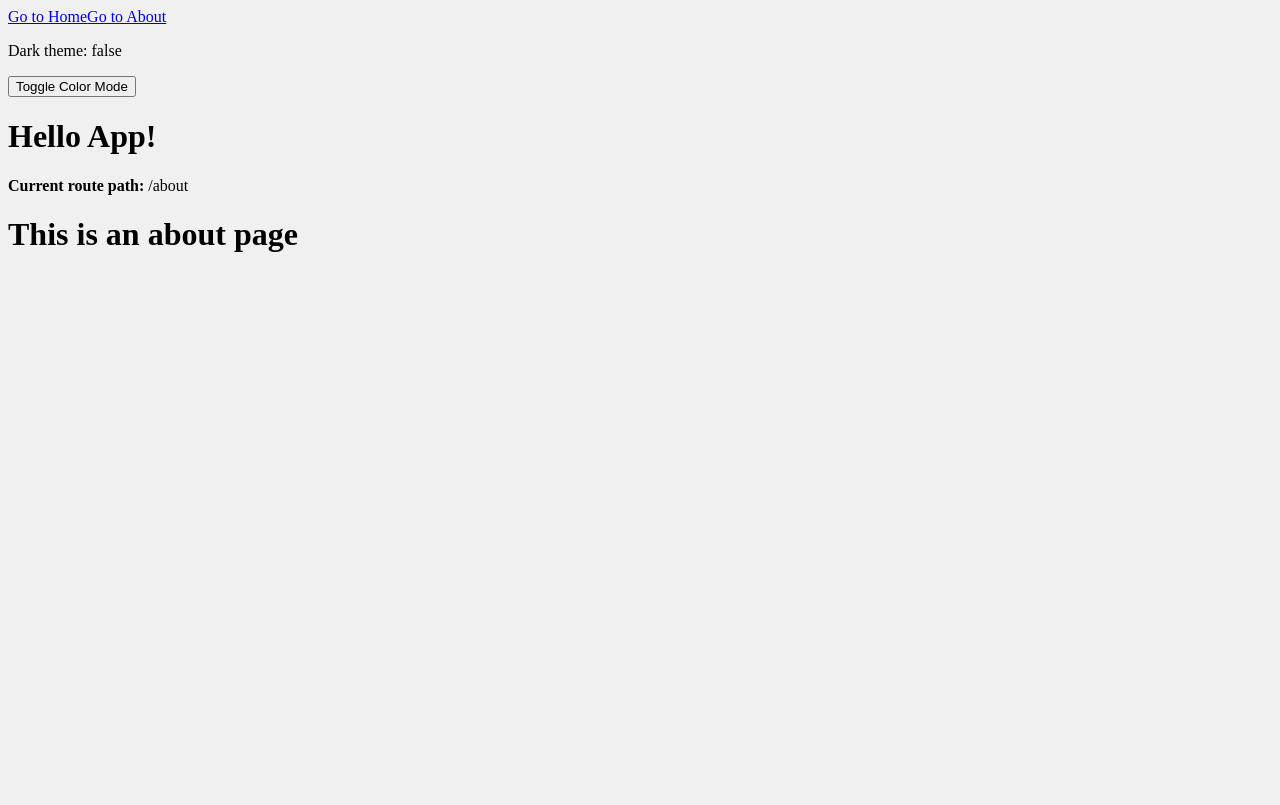
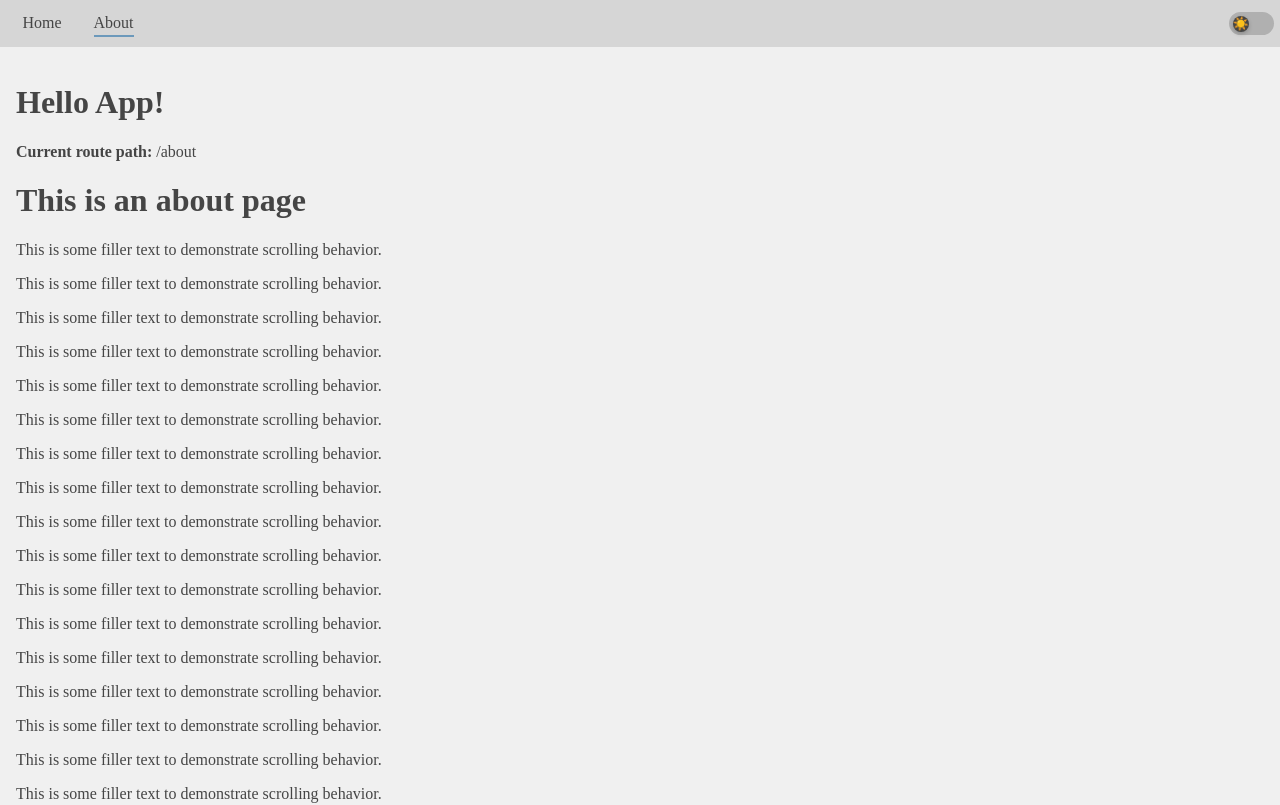
Before and after one commit to lgabp1/lgabp1.github.io, a Vue app: page /about in a window 1280 px wide. Shown: the top 805 px of the page. Built offline with nearby package versions, Linux system fonts and the light colour scheme; the HTML template or start-up script is replaced by a standard one.

Commit message:
Nice base

```diff
--- a/src/App.vue
+++ b/src/App.vue
@@ -1,4 +1,9 @@
 <template>
+  <header>
+    <meta charset="UTF-8" />
+    <meta name="viewport" content="width=device-width, initial-scale=1.0" />
+  </header>
+
   <main>
     <RouterView />
   </main>
--- a/src/assets/base.css
+++ b/src/assets/base.css
@@ -1,10 +1,13 @@
-/* color palette */
+/* ==== color palette ====*/
 :root {
   --color-test: #6c99bb;
 
-  --color-grey-dark: #2e2e2e;
+  --color-grey-deep: #2e2e2e;
+  --color-grey-dark: #454545;
   --color-grey-mild: #797979;
+  --color-grey-medium: #b0b0b0;
   --color-grey-light: #d6d6d6;
+  --color-grey-bright: #e0e0e0;
   --color-grey-vibrant: #f0f0f0;
 
   --color-orange-mild: #e87d3e;
@@ -16,11 +19,41 @@
 
 }
 
-/* semantic colors by theme*/
+/* ==== semantic colors by theme and categories ====*/
+/* === Main === */
 [theme="themedark"] {
   --main-bg-color: var(--color-grey-dark);
+  --main-color: var(--color-grey-light);
 }
 
 [theme="themelight"] {
   --main-bg-color: var(--color-grey-vibrant);
+  --main-color: var(--color-grey-dark);
 }
+
+
+/* === Navigation === */
+[theme="themedark"] {
+  --nav-bg-color: var(--color-grey-deep);
+  --nav-button-color: var(--color-grey-vibrant);
+  --nav-button-line-active: var(--color-blue-mild);
+  --nav-button-line-hover: var(--color-grey-mild); /* Added for consistency */
+}
+
+[theme="themelight"] {
+  --nav-bg-color: var(--color-grey-light);
+  --nav-button-color: var(--color-grey-dark);
+  --nav-button-line-active: var(--color-blue-mild);
+  --nav-button-line-hover: var(--color-grey-mild); /* Added for consistency */
+}
+
+/* === ToggleSlider === */
+[theme="themedark"] {
+  --slider-track-bg: var(--color-grey-mild);
+  --slider-thumb-bg: var(--color-grey-medium);
+}
+
+[theme="themelight"] {
+  --slider-track-bg: var(--color-grey-medium);
+  --slider-thumb-bg: var(--color-grey-dark);
+}
--- a/src/assets/main.css
+++ b/src/assets/main.css
@@ -1,69 +1,17 @@
 @import './base.css';
+
+html, body {
+  margin: 0;
+  padding: 0;
+  width: 100%;
+  height: 100%;
+}
 
 body {
   background-color: var(--main-bg-color);
 }
 
-
-/*
-#app {
-  max-width: 1280px;
-  margin: 0 auto;
-  padding: 2rem;
-  font-weight: normal;
+.div-content {
+  padding: 1em;
+  color: var(--main-color);
 }
-
-a,
-.green {
-  text-decoration: none;
-  color: hsla(160, 100%, 37%, 1);
-  transition: 0.4s;
-  padding: 3px;
-}
-
-@media (hover: hover) {
-  a:hover {
-    background-color: hsla(160, 100%, 37%, 0.2);
-  }
-}
-
-@media (min-width: 1024px) {
-  body {
-    display: flex;
-    place-items: center;
-  }
-
-  #app {
-    display: grid;
-    grid-template-columns: 1fr 1fr;
-    padding: 0 2rem;
-  }
-} */
-
-
-/* body {
-  min-height: 100vh;
-  color: var(--color-text);
-  background: var(--color-background);
-  transition:
-    color 0.5s,
-    background-color 0.5s;
-  line-height: 1.6;
-  font-family:
-    Inter,
-    -apple-system,
-    BlinkMacSystemFont,
-    'Segoe UI',
-    Roboto,
-    Oxygen,
-    Ubuntu,
-    Cantarell,
-    'Fira Sans',
-    'Droid Sans',
-    'Helvetica Neue',
-    sans-serif;
-  font-size: 15px;
-  text-rendering: optimizeLegibility;
-  -webkit-font-smoothing: antialiased;
-  -moz-osx-font-smoothing: grayscale;
-} */
--- /dev/null
+++ b/src/assets/setPageTitle.ts
@@ -0,0 +1,27 @@
+import { onMounted, watch } from 'vue';
+import { useRoute } from 'vue-router';
+import { app_title } from '@/assets/utilities';
+
+/**
+ * A composable to manage the document title for a specific page.
+ * It sets the title on mount and updates it if the route changes
+ * while the component is still active.
+ *
+ * @param pageName The specific name of the page (e.g., "About", "Home").
+ */
+export function setPageTitle(pageName: string) {
+  const route = useRoute();
+
+  const updateDocumentTitle = () => {
+    document.title = `${app_title} - ${pageName}`;
+  };
+
+  onMounted(() => {
+    updateDocumentTitle();
+  });
+
+  // Watch for changes in the route to update the title if the component remains mounted
+  watch(() => route.fullPath, () => {
+    updateDocumentTitle();
+  });
+}
--- /dev/null
+++ b/src/assets/utilities.ts
@@ -0,0 +1,4 @@
+/* Variables */
+export const app_title = "lgapb1";
+
+/* Functions */
--- /dev/null
+++ b/src/components/ToggleSlider.vue
@@ -0,0 +1,83 @@
+<script setup lang="ts">
+import { defineProps, defineEmits } from 'vue';
+
+const props = defineProps<{
+  modelValue: boolean; // Generic state for the toggle
+}>();
+
+const emit = defineEmits(['update:modelValue']); // Generic update event
+
+const handleClick = () => {
+  emit('update:modelValue', !props.modelValue); // Emit the new toggled state
+};
+</script>
+
+<template>
+  <div class="toggle-slider" @click="handleClick()">
+    <!-- Hidden checkbox for accessibility and state management -->
+    <input type="checkbox" :checked="props.modelValue" class="sr-only" aria-label="Toggle" />
+    <div class="slider-track">
+      <div class="slider-thumb">
+        <!-- Slot for custom thumb content -->
+        <slot></slot>
+      </div>
+    </div>
+  </div>
+</template>
+
+<style scoped>
+.toggle-slider {
+  display: flex;
+  align-items: center;
+  cursor: pointer;
+  position: relative;
+  width: 2.8em; /* Width of the slider track */
+  height: 1.4em; /* Height of the slider track */
+}
+
+/* Visually hide the checkbox but keep it accessible */
+.sr-only {
+  position: absolute;
+  width: 1px;
+  height: 1px;
+  padding: 0;
+  margin: -1px;
+  overflow: hidden;
+  clip: rect(0, 0, 0, 0);
+  white-space: nowrap;
+  border-width: 0;
+}
+
+/* Slider track */
+.slider-track {
+  width: 100%;
+  height: 100%;
+  background-color: var(--slider-track-bg);
+  border-radius: 1em;
+  position: relative;
+  transition: background-color 0.3s ease;
+}
+
+/* Slider thumb (the round icon) */
+.slider-thumb {
+  position: absolute;
+  top: 0.25em; /* Vertically center the thumb within the track */
+  left: 0.25em; /* Initial position for 'off' state */
+  width: 1.0em; /* Size of the thumb */
+  height: 1.0em; /* Size of the thumb */
+  background-color: var(--slider-thumb-bg);
+  border-radius: 50%;
+  transition: transform 0.3s ease, background-color 0.3s ease;
+  box-shadow: 0 2px 4px rgba(0,0,0,0.2);
+
+  /* Add flexbox properties to center the icon */
+  display: flex;
+  justify-content: center;
+  align-items: center;
+}
+
+/* Move thumb to the right when 'on' state is active */
+.toggle-slider input[type="checkbox"]:checked + .slider-track .slider-thumb {
+  transform: translateX(1.3em); /* Moves the thumb to the right end of the track */
+}
+</style>
--- a/src/components/navigation.vue
+++ b/src/components/navigation.vue
@@ -1,6 +1,89 @@
+<script setup lang="ts">
+import { useDark, useToggle } from "@vueuse/core";
+import ToggleSlider from './ToggleSlider.vue'; // Import the renamed generic component
+
+const isDark = useDark({
+  selector: "body",
+  attribute: "theme",
+  valueDark: "themedark",
+  valueLight: "themelight",
+});
+const toggleDark = useToggle(isDark);
+</script>
+
 <template>
   <nav>
-    <RouterLink to="/">Go to Home</RouterLink>
-    <RouterLink to="/about">Go to About</RouterLink>
+    <RouterLink to="/">Home</RouterLink>
+    <RouterLink to="/about">About</RouterLink>
+
+    <!-- New wrapper div for right-aligned elements -->
+    <div class="nav-right">
+      <ToggleSlider :modelValue="isDark" @update:modelValue="toggleDark()">
+        <!-- Content for the slider thumb slot -->
+        <span v-if="!isDark" class="icon-light">☀️</span>
+        <span v-if="isDark" class="icon-dark">🌙</span>
+      </ToggleSlider>
+    </div>
   </nav>
 </template>
+
+<style>
+@import "@/assets/main.css";
+
+nav {
+  position: sticky;
+  margin: 0;
+  padding: 0.4em;
+  background-color: var(--nav-bg-color);
+  display: flex;
+  align-items: center;
+  z-index: 1000; /* Ensures it stays above other content */
+  /* box-shadow: 0 2px 5px rgba(0,0,0,0.2); /* Optional: adds a subtle shadow */
+}
+
+/* Right aligned items */
+.nav-right {
+  margin-left: auto;
+  display: flex;
+  align-items: center;
+  /* gap: 1em;  */
+}
+
+nav a {
+  color: var(--nav-button-color);
+  text-decoration: none;
+  padding: 0.5rem 1rem;
+  position: relative;
+}
+
+/* Line definition */
+nav a::after {
+  content: '';
+  position: absolute;
+  bottom: 0.2em;
+  left: 1em; /* Left margin for line */
+  right: 1em; /* Right margin for line */
+  height: 2px; /* Line thickness */
+  background-color: transparent;
+}
+
+/* Style for the underline on hover */
+nav a:hover::after {
+  background-color: var(--nav-button-line-hover);
+}
+
+/* Style for the underline on the active link */
+nav a.router-link-active::after {
+  background-color: var(--nav-button-line-active);
+}
+
+/* Styles for the icons, now defined here as they are part of Navigation.vue's template */
+.icon-light,
+.icon-dark {
+  font-size: 0.8em; /* Adjusted size to fit better within the thumb */
+  line-height: 1;
+  /* color: var(--slider-icon-color); */
+}
+
+
+</style>
--- a/src/router/index.ts
+++ b/src/router/index.ts
@@ -1,5 +1,5 @@
 import { createRouter, createWebHistory } from 'vue-router'
-import HomeView from '../views/HomeView.vue'
+import HomeView from '../views/PageHome.vue'
 
 const router = createRouter({
   history: createWebHistory(import.meta.env.BASE_URL),
@@ -12,7 +12,7 @@ const router = createRouter({
     {
       path: '/about',
       name: 'about',
-      component: () => import('../views/AboutView.vue')
+      component: () => import('../views/PageAbout.vue')
     }
   ]
 })
--- a/src/views/AboutView.vue
+++ /dev/null
@@ -1,35 +0,0 @@
-<script setup lang="ts">
-import Navigation from '@/components/navigation.vue'
-import { useDark, useToggle } from "@vueuse/core";
-const isDark = useDark({
-  selector: "body",
-  attribute: "theme",
-  valueDark: "themedark",
-  valueLight: "themelight",
-});
-const toggleDark = useToggle(isDark);
-</script>
-
-<style scoped>
-@import "@/assets/main.css";
-
-/* h1 {
-  background-color: var(--main-bg-color);
-} */
-</style>
-
-<template>
-  <Navigation />
-
-  <p>Dark theme: {{isDark}}</p>
-  <button @click="toggleDark()">
-    Toggle Color Mode
-  </button>
-
-
-  <h1>Hello App!</h1>
-  <p><strong>Current route path:</strong> {{ $route.fullPath }}</p>
-  <div class="about">
-    <h1>This is an about page</h1>
-  </div>
-</template>
--- a/src/views/HomeView.vue
+++ /dev/null
@@ -1,5 +0,0 @@
-<template>
-  <main>
-    <h1>This is the home page</h1>
-  </main>
-</template>
--- /dev/null
+++ b/src/views/PageAbout.vue
@@ -0,0 +1,29 @@
+<script setup lang="ts">
+import { setPageTitle } from '@/assets/setPageTitle';
+setPageTitle('About'); /* Set title */
+
+import Navigation from '@/components/Navigation.vue'
+</script>
+
+<style scoped>
+@import "@/assets/main.css";
+.about-page {
+  padding: 2em;
+  text-align: center;
+}
+</style>
+
+<template>
+  <Navigation />
+
+  <div class="div-content">
+    <h1>Hello App!</h1>
+    <p><strong>Current route path:</strong> {{ $route.fullPath }}</p>
+    <div class="about">
+      <h1>This is an about page</h1>
+    </div>
+
+    <!-- <p> x 50 -->
+    <p v-for="n in 50" :key="n">This is some filler text to demonstrate scrolling behavior.</p>
+  </div>>
+</template>
--- /dev/null
+++ b/src/views/PageHome.vue
@@ -0,0 +1,14 @@
+<script setup lang="ts">
+import { setPageTitle } from '@/assets/setPageTitle';
+setPageTitle('Home'); /* Set title */
+
+import Navigation from '@/components/Navigation.vue'
+</script>
+
+<template>
+  <Navigation />
+
+  <main>
+    <h1>This is the home page</h1>
+  </main>
+</template>
```
